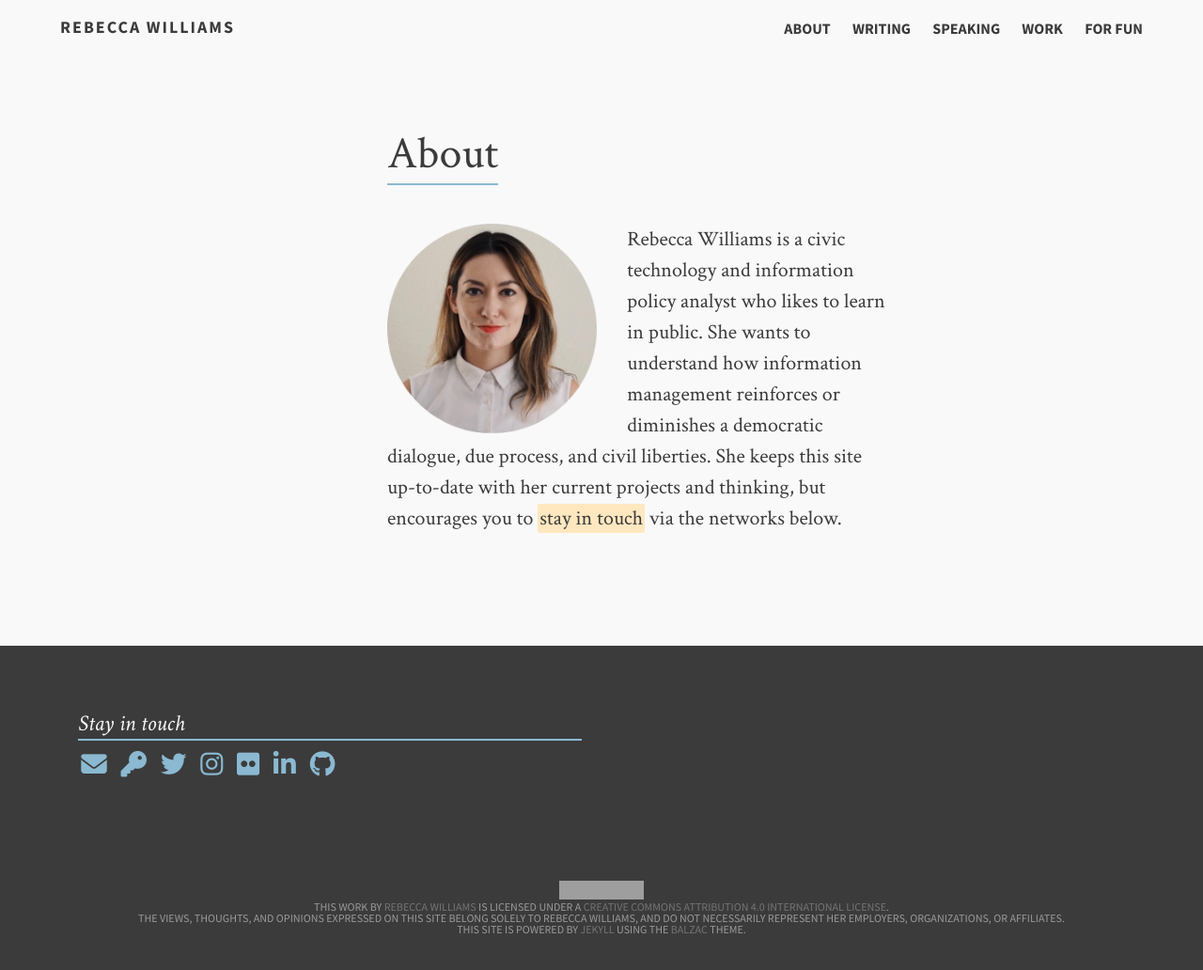
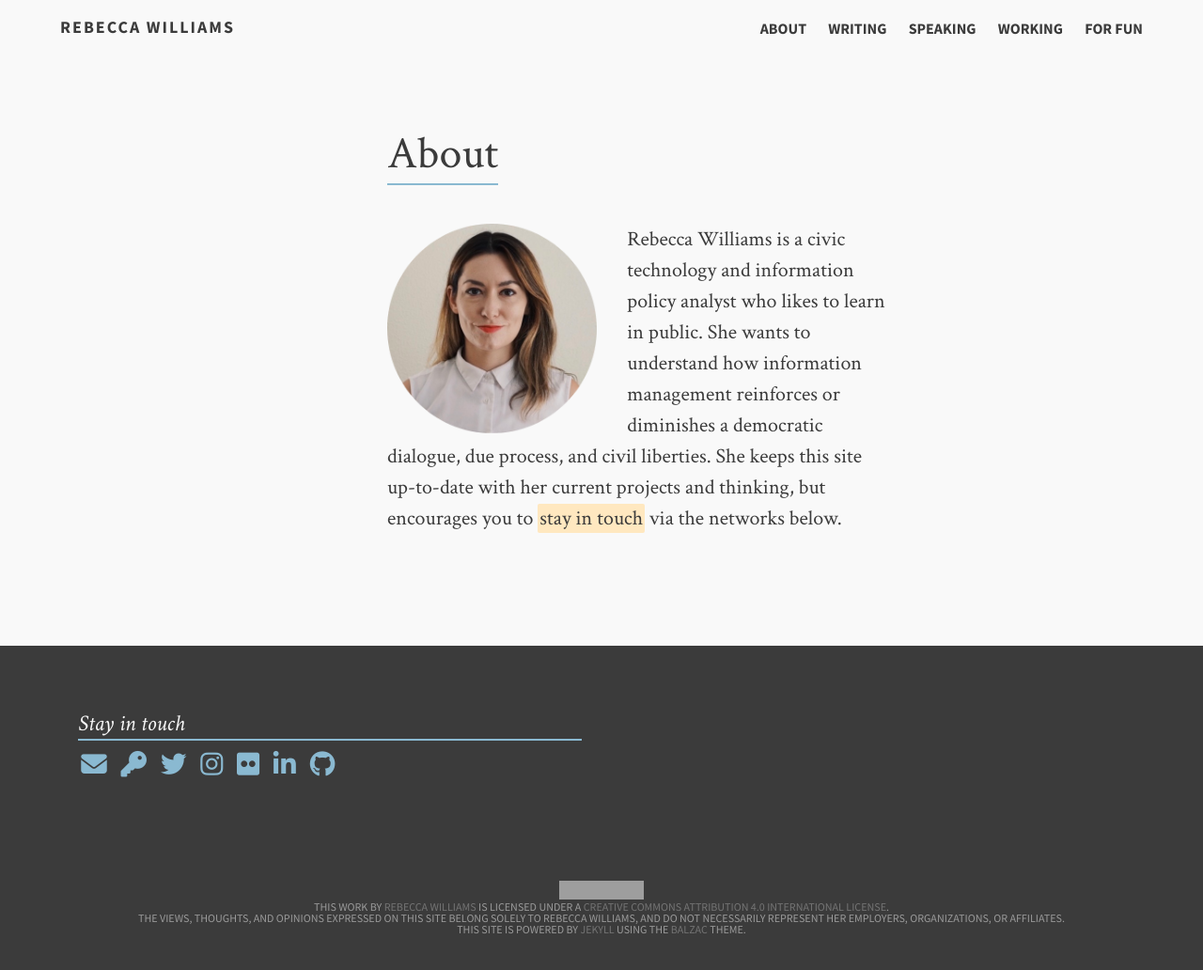
Before and after one commit to rebeccawilliams/rebeccawilliams.us, a Jekyll site: the page built from README.md, in a window 1280 px wide. Shown: the whole page at 94% size. Built offline with Jekyll 4.4.1, drawn with Linux system fonts in a browser that asks for light colours; nearby versions of some CDN libraries; our own code applies the rules of GitHub Pages for plain Markdown files; grey boxes are pictures that could not be loaded.

Commit message:
Update head-dark.html

```diff
--- a/_includes/head-dark.html
+++ b/_includes/head-dark.html
@@ -69,7 +69,7 @@
               <a href="/speaking" title="{{ site.title }}">Speaking</a>
             </li>
              <li>
-              <a href="/work" title="{{ site.title }}">Work</a>
+              <a href="/working" title="{{ site.title }}">Working</a>
             </li>
             <li>
               <a href="/fun" title="{{ site.title }}">For Fun</a>
```
